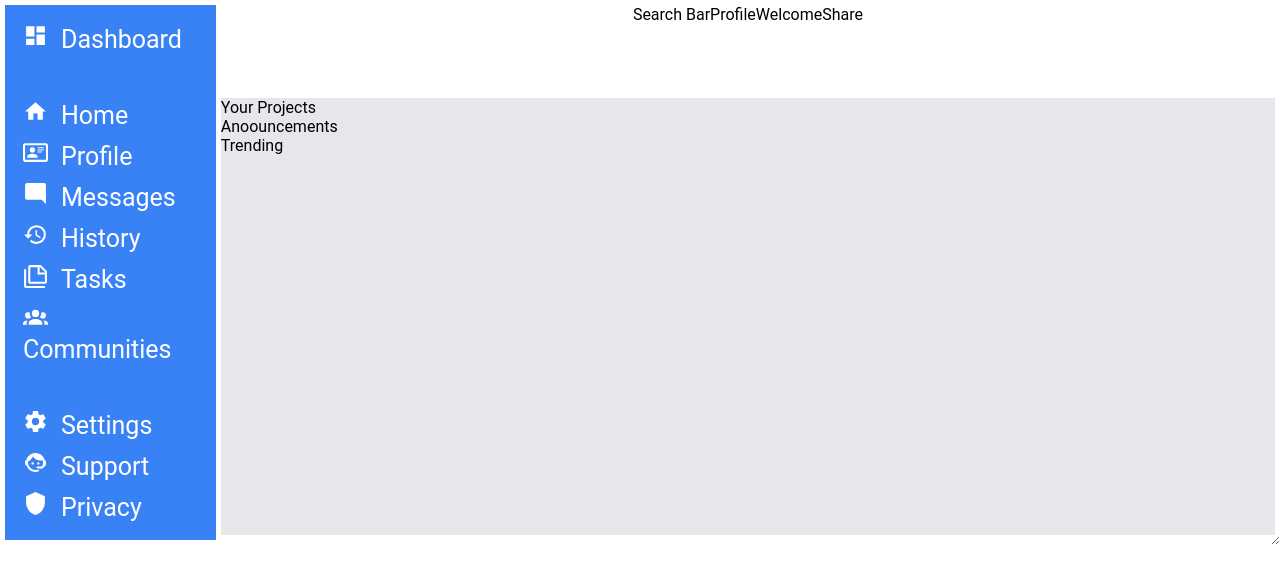
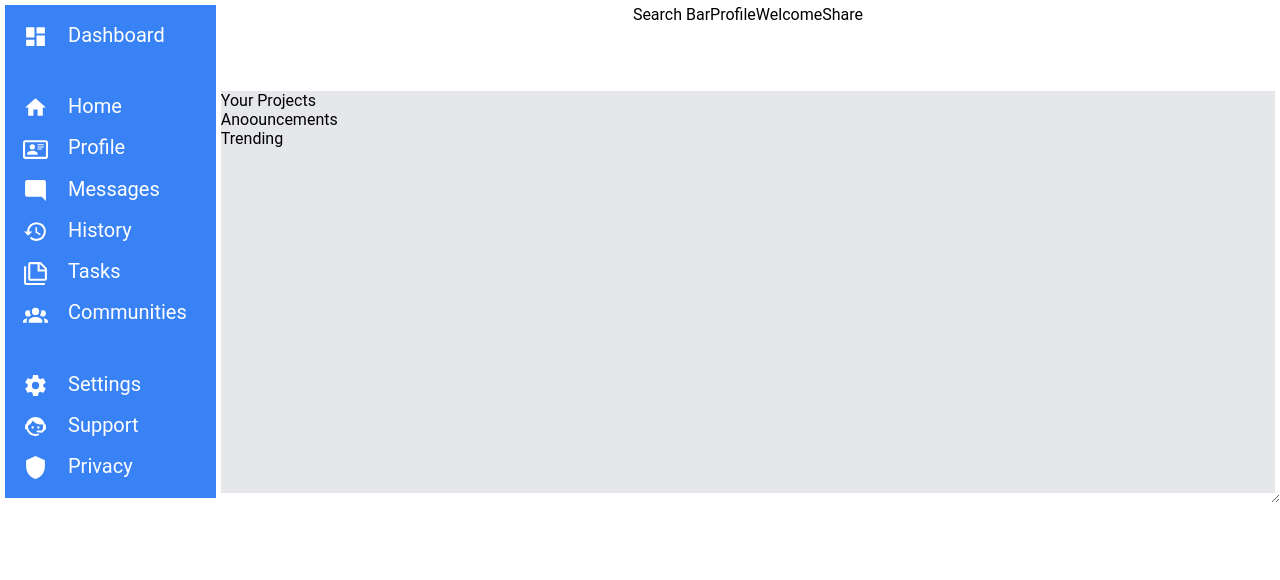
Before and after one commit to Ja100/Admin_Dashboard, a plain HTML site: page index.html in a window 1280 px wide. Drawn offline with Linux system fonts and the light colour scheme.

Commit message:
SideBar Layout

```diff
--- a/style.css
+++ b/style.css
@@ -38,7 +38,7 @@
     gap: 45px;
     color: white;
     font-weight: 400;
-    font-size: 25px;
+    font-size: 20px;
 }
 .sidebar a{
     color: white;
@@ -47,21 +47,22 @@
 .sidebar svg{
     height: 25px;
     width: 25px;
-    vertical-align: center;
+    position: relative;
+    vertical-align: middle;
     fill: white;
-    padding-right: 13px;
+    padding-right: 20px;
 }
 
 .navSection{
     display: grid;
-    gap: 10px;
+    gap: 15px;
 }
 
 
 .settingsSection{
     display: flex;
     flex-direction: column;
-    gap: 10px;
+    gap: 15px;
 }
 
 
```
